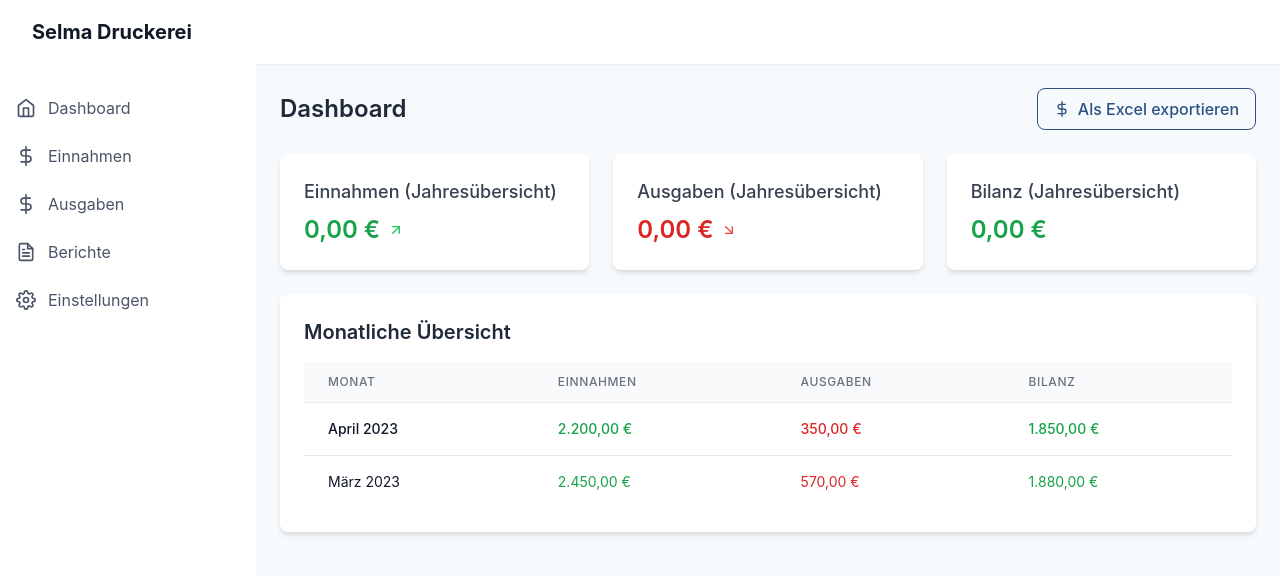
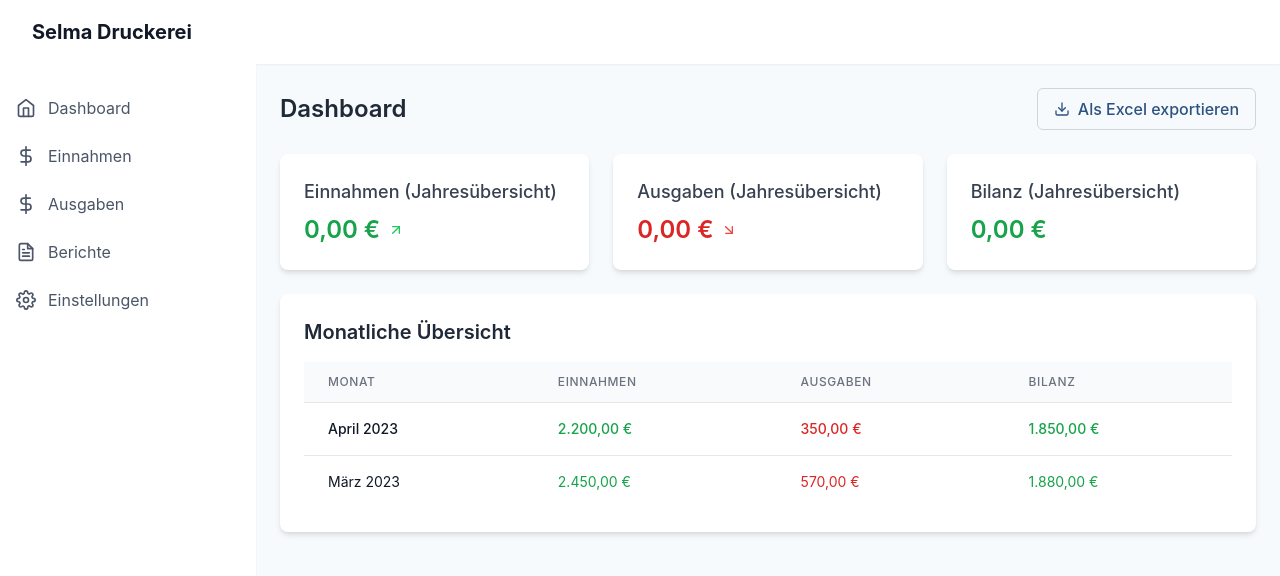
Before and after one commit to CapoVerse-1/selma-e-, a Next.js app: page / in a window 1280 px wide. Shown: the top 576 px of the page. Built offline with nearby package versions, Linux system fonts and the light colour scheme.

Commit message:
Konsistenten Hover-Effekt für Excel Export Button im Dashboard hinzugefügt

```diff
--- a/src/pages/index.tsx
+++ b/src/pages/index.tsx
@@ -3,7 +3,7 @@ import Layout from '@/components/Layout';
 import { Income, Expense, MonthlyData } from '@/types';
 import { format } from 'date-fns';
 import { de } from 'date-fns/locale';
-import { FiArrowUpRight, FiArrowDownRight, FiDollarSign } from 'react-icons/fi';
+import { FiArrowUpRight, FiArrowDownRight, FiDollarSign, FiDownload } from 'react-icons/fi';
 import { exportFinancialSummaryToExcel } from '@/utils/excelExport';
 
 // Mock data - in a real app, this would come from a database
@@ -198,9 +198,9 @@ const Dashboard = () => {
           <h1 className="text-2xl font-semibold text-gray-800">Dashboard</h1>
           <button
             onClick={handleExportToExcel}
-            className="btn btn-outline flex items-center"
+            className="btn btn-outline flex items-center transition-all duration-300 ease-in-out hover:bg-gray-50 hover:shadow-md hover:scale-105 rounded-md px-4 py-2 border border-gray-300"
           >
-            <FiDollarSign className="mr-2" />
+            <FiDownload className="mr-2 transition-transform duration-300 group-hover:translate-y-[1px]" />
             Als Excel exportieren
           </button>
         </div>
```
